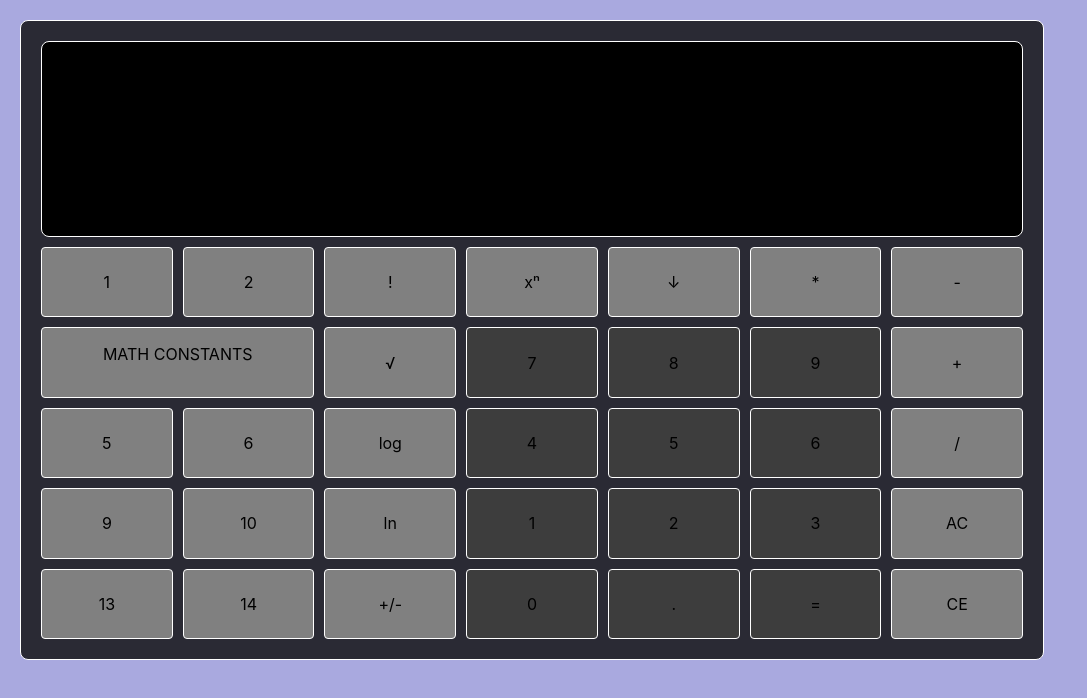
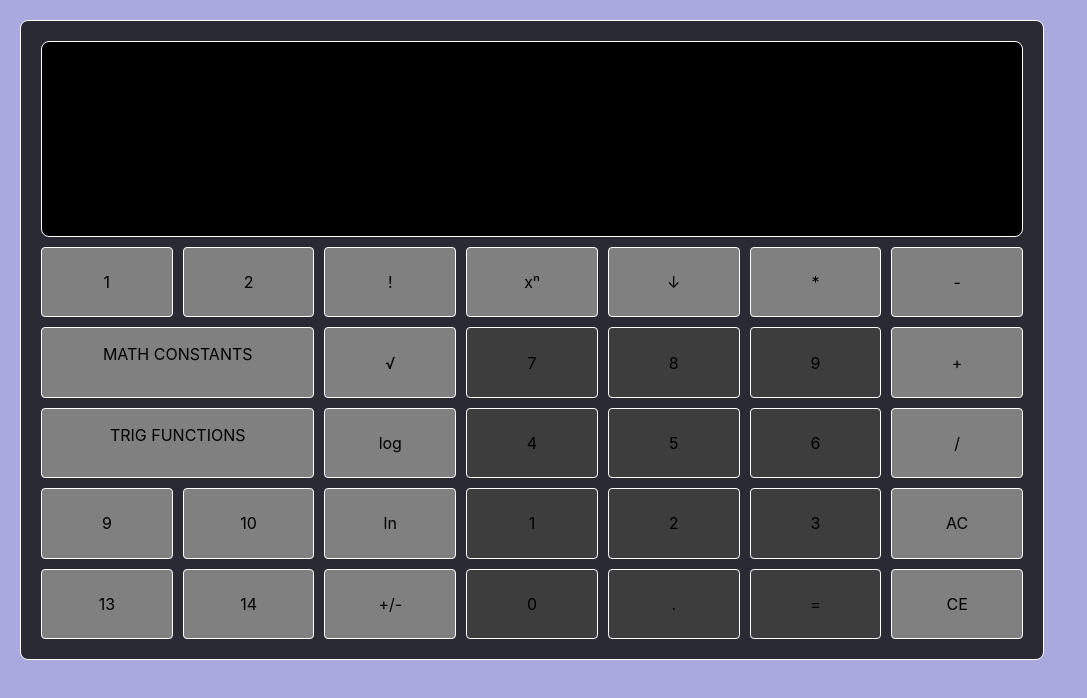
Before and after one commit to EnzoDFer/Calculator-App, a React (Create React App) app in the folder calculator-app/: page / in a window 1280 px wide. Shown: the top 698 px of the page, without its empty margins (0-1087 px from the left). Built offline with nearby package versions, Linux system fonts and the light colour scheme.

Commit message:
Implement trigonometric functions

```diff
--- a/calculator-app/src/App.css
+++ b/calculator-app/src/App.css
@@ -52,13 +52,20 @@ ul, li {
   grid-template-areas:
   ". . . . . . ."
   "dropDown1 dropDown1 . digits digits digits ."
-  ". . . digits digits digits ."
+  "dropDown2 dropDown2 . digits digits digits ."
   ". . . digits digits digits ."
   ". . . digits digits digits .";
 }
 
+.math-constants {
+  grid-area: dropDown1;
+}
+
+.trig-functions {
+  grid-area: dropDown2;
+}
+
 .dropdown {
-  grid-area: dropDown1;
   display: grid;
   grid-template-columns: 1fr;
   grid-template-rows: 1fr;
@@ -72,6 +79,7 @@ ul, li {
 }
 
 .dropdown-content {
+  z-index: 2;
   position: absolute;
   visibility: hidden;
   opacity: 0;
--- a/calculator-app/src/App.js
+++ b/calculator-app/src/App.js
@@ -114,7 +114,7 @@ const App = () => {
         <DigitButton onClick={()=>dispatch({type: 'previous'})} value={'↓'}/>
         <OperationButton onClick={()=>dispatch({type: 'operation', payload:{mathFunction: multiply,symbol:'*'}})} operation={'*'}/>
         <OperationButton onClick={()=>dispatch({type: 'operation', payload:{mathFunction: subtract,symbol:'-'}})} operation={'-'}/>
-        <nav className="dropdown">
+        <nav className="dropdown math-constants">
           MATH CONSTANTS
           <div className="dropdown-content">
             <DigitButton onClick={()=>dispatch({type: 'constant', payload:Math.PI})} value={'π'}/>
@@ -123,8 +123,14 @@ const App = () => {
         </nav>
         <DigitButton onClick={()=>dispatch({type: 'instantOperation', payload:{mathFunction: Math.sqrt,symbol:'√'}})} value={'√'}/>
         <OperationButton onClick={()=>dispatch({type: 'operation', payload:{mathFunction: add,symbol:'+'}})} operation={'+'}/>
-        <DigitButton onClick={()=>dispatch({type: 'add_digit', payload:'5'})} value={'5'}/>
-        <DigitButton onClick={()=>dispatch({type: 'add_digit', payload:'6'})} value={'6'}/>
+        <nav className="dropdown trig-functions">
+          TRIG FUNCTIONS
+          <div className="dropdown-content">
+            <DigitButton onClick={()=>dispatch({type: 'instantOperation', payload:{mathFunction: Math.sin}})} value={'sin'}/>
+            <DigitButton onClick={()=>dispatch({type: 'instantOperation', payload:{mathFunction: Math.cos}})} value={'cos'}/>
+            <DigitButton onClick={()=>dispatch({type: 'instantOperation', payload:{mathFunction: Math.tan}})} value={'tan'}/>
+          </div>
+        </nav>
         <DigitButton onClick={()=>dispatch({type: 'instantOperation', payload:{mathFunction: Math.log10,symbol:'log'}})} value={'log'}/>
         <OperationButton onClick={()=>dispatch({type: 'operation', payload:{mathFunction: divide,symbol:'/'}})} operation={'/'}/>
         <DigitButton onClick={()=>dispatch({type: 'add_digit', payload:'9'})} value={'9'}/>
```
